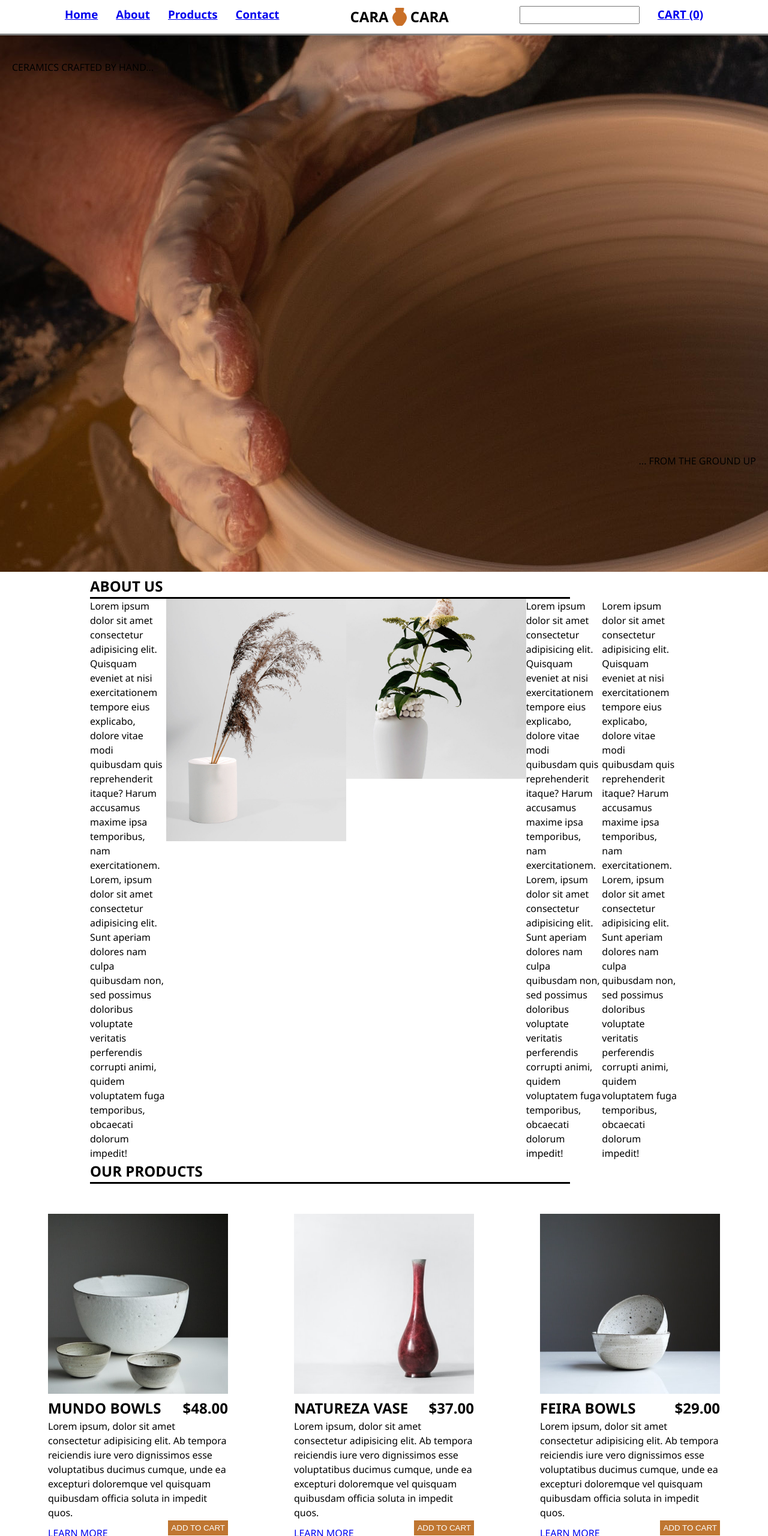
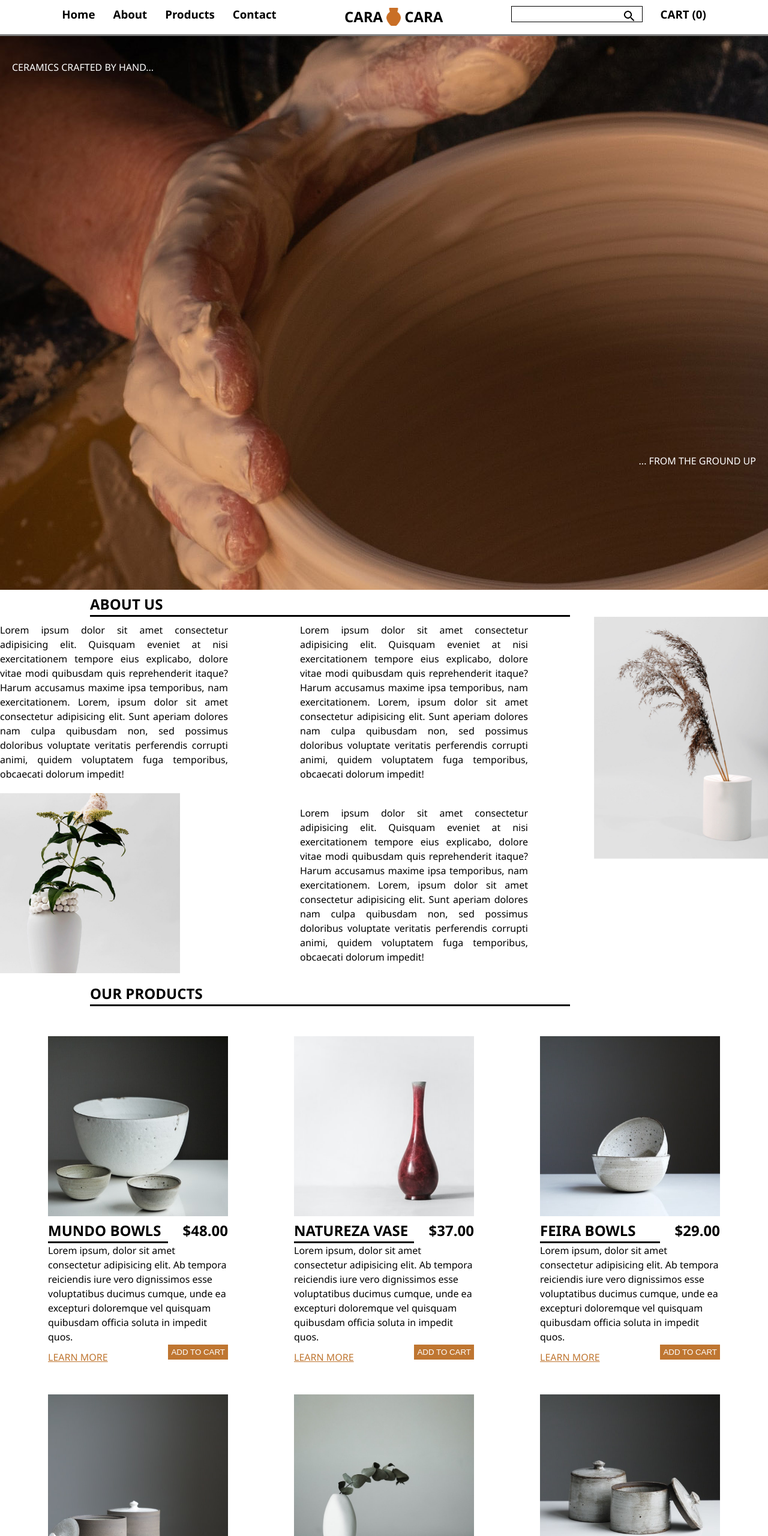
Before and after one commit to xaivntaajher/eCommerce_Website, a plain HTML site: page index.html in a window 1280 px wide. Shown: the top 2560 px of the page at 60% size. Drawn offline with Linux system fonts and the light colour scheme.

Commit message:
warped about us section and completed search bar

```diff
--- a/index.html
+++ b/index.html
@@ -33,7 +33,12 @@
                                 <span><h2>CARA</h2></span>
                             </div>
                             <div class="container-6">
-                                <input type="text" src="assets\1200px-Google_Magnifying_Glass.svg.png" alt="search" style="width: 200px;height: 30px;">
+                                <div class="search-container">
+                                    <form action="#">
+                                      <input type="text">
+                                      <button type="submit" class="search-button"><img src="assets/1200px-Google_Magnifying_Glass.svg.png" alt="Search"></button>
+                                    </form>
+                                  </div>
                                 <a href="#"><h3>CART (0)</h3></a>
                             </div>
                         </div>
@@ -43,7 +48,9 @@
         </div>
         <section>
             <div>
-                <img src="assets\earl-wilcox-y3W0CzO063w-unsplash-alt.jpg" alt="hand-pottery" class="head-img">
+                <div>
+                  <img src="assets/earl-wilcox-y3W0CzO063w-unsplash-alt.jpg" alt="hand-pottery" class="head-img">
+                </div>
                 <div class="top-left">CERAMICS CRAFTED BY HAND...</div>
                 <div class="bottom-right">... FROM THE GROUND UP</div>
               </div>
@@ -54,25 +61,29 @@
             <div class="flex-container">
                 <div class="container-about">
                     <div class="container-about-1">
+                        <div class="container-about-3">
                             <p>
                                 Lorem ipsum dolor sit amet consectetur adipisicing elit. Quisquam eveniet at nisi exercitationem tempore eius explicabo, dolore vitae modi quibusdam quis reprehenderit itaque? Harum accusamus maxime ipsa temporibus, nam exercitationem. Lorem, ipsum dolor sit amet consectetur adipisicing elit. Sunt aperiam dolores nam culpa quibusdam non, sed possimus doloribus voluptate veritatis perferendis corrupti animi, quidem voluptatem fuga temporibus, obcaecati dolorum impedit!
                             </p>
                         </div>
-                    <div class="container-about-2">
-                        <p><img src="assets\Cylinder_unglazed3_2048x2048.jpg" alt="cylinder-vase" class="product-container"></p>
-                    </div>
-                    <div class="container-about-2">
+                        <div class="container-about-3">
                             <p><img src="assets\Vase_Dame_2048x2048.jpg" alt="cylinder-vase" class="product-img"></p>
                         </div>
-                    <div class="container-about-1">
+                    </div>
+                    <div  class="container-about-1">
+                        <div class="container-about-3">
                             <p>
                                 Lorem ipsum dolor sit amet consectetur adipisicing elit. Quisquam eveniet at nisi exercitationem tempore eius explicabo, dolore vitae modi quibusdam quis reprehenderit itaque? Harum accusamus maxime ipsa temporibus, nam exercitationem. Lorem, ipsum dolor sit amet consectetur adipisicing elit. Sunt aperiam dolores nam culpa quibusdam non, sed possimus doloribus voluptate veritatis perferendis corrupti animi, quidem voluptatem fuga temporibus, obcaecati dolorum impedit!
                             </p>
                         </div>
-                    <div class="container-about-1">
+                        <div class="container-about-3">
                             <p>
                                 Lorem ipsum dolor sit amet consectetur adipisicing elit. Quisquam eveniet at nisi exercitationem tempore eius explicabo, dolore vitae modi quibusdam quis reprehenderit itaque? Harum accusamus maxime ipsa temporibus, nam exercitationem. Lorem, ipsum dolor sit amet consectetur adipisicing elit. Sunt aperiam dolores nam culpa quibusdam non, sed possimus doloribus voluptate veritatis perferendis corrupti animi, quidem voluptatem fuga temporibus, obcaecati dolorum impedit!
                             </p>
+                        </div>
+                    </div>
+                    <div class="container-about-2">
+                        <p><img src="assets\Cylinder_unglazed3_2048x2048.jpg" alt="cylinder-vase" class="product-container pic" style="filter: flipV;"></p>
                     </div>
                 </div>
             </div>
@@ -97,7 +108,7 @@
                         <div class="product-container">
                             <div class="container-2">
                                 <div class="learn"><p><a href="#"><u>LEARN MORE</u></a></p></div>
-                                <div><a href="#"><button class="orange-button">ADD TO CART</button></a></div>
+                                <div><button class="orange-button"><a href="#">ADD TO CART</a></button></div>
                             </div>
                         </div>
                     </div>
@@ -117,7 +128,7 @@
                         <div class="product-container">
                             <div class="container-2">
                                 <div class="learn"><p><a href="#"><u>LEARN MORE</u></a></p></div>
-                                <div><a href="#"><button class="orange-button">ADD TO CART</button></a></div>
+                                <div><button class="orange-button"><a href="#">ADD TO CART</a></button></div>
                             </div>
                         </div>
                     </div>
@@ -137,7 +148,7 @@
                         <div class="product-container">
                             <div class="container-2">
                                 <div class="learn"><p><a href="#"><u>LEARN MORE</u></a></p></div>
-                                <div><a href="#"><button class="orange-button">ADD TO CART</button></a></div>
+                                <div><button class="orange-button"><a href="#">ADD TO CART</a></button></div>
                             </div>
                         </div>
                     </div>
@@ -157,7 +168,7 @@
                         <div class="product-container">
                             <div class="container-2">
                                 <div class="learn"><p><a href="#"><u>LEARN MORE</u></a></p></div>
-                                <div><a href="#"><button class="orange-button">ADD TO CART</button></a></div>
+                                <div><button class="orange-button"><a href="#">ADD TO CART</a></button></div>
                             </div>
                         </div>
                     </div>
@@ -177,7 +188,7 @@
                         <div class="product-container">
                             <div class="container-2">
                                 <div class="learn"><p><a href="#"><u>LEARN MORE</u></a></p></div>
-                                <div><a href="#"><button class="orange-button">ADD TO CART</button></a></div>
+                                <div><button class="orange-button"><a href="#">ADD TO CART</a></button></div>
                             </div>
                         </div>
                     </div>
@@ -197,7 +208,7 @@
                         <div class="product-container">
                             <div class="container-2">
                                 <div class="learn"><p><a href="#"><u>LEARN MORE</u></a></p></div>
-                                <div><a href="#"><button class="orange-button">ADD TO CART</button></a></div>
+                                <div><button class="orange-button"><a href="#">ADD TO CART</a></button></div>
                             </div>
                         </div>
                     </div>
@@ -217,7 +228,7 @@
                         <div class="product-container">
                             <div class="container-2">
                                 <div class="learn"><p><a href="#"><u>LEARN MORE</u></a></p></div>
-                                <div><a href="#"><button class="orange-button">ADD TO CART</button></a></div>
+                                <div><button class="orange-button"><a href="#">ADD TO CART</a></button></div>
                             </div>
                         </div>
                     </div>
@@ -237,7 +248,7 @@
                         <div class="product-container">
                             <div class="container-2">
                                 <div class="learn"><p><a href="#"><u>LEARN MORE</u></a></p></div>
-                                <div><a href="#"><button class="orange-button">ADD TO CART</button></a></div>
+                                <div><button class="orange-button"><a href="#">ADD TO CART</a></button></div>
                             </div>
                         </div>
                     </div>
@@ -257,7 +268,7 @@
                         <div class="product-container">
                             <div class="container-2">
                                 <div class="learn"><p><a href="#"><u>LEARN MORE</u></a></p></div>
-                                <div><a href="#"><button class="orange-button">ADD TO CART</button></a></div>
+                                <div><button class="orange-button"><a href="#">ADD TO CART</a></button></div>
                             </div>
                         </div>
                     </div>
@@ -271,15 +282,13 @@
                 <div class="contact">
                     <form action="mailto:emailid@example.com" method="post" enctype="text/plain">
                         <label><h2>Email</h2></label>
-                        <br>
                         <input type="email" name="email" style="width: 500px;height: 30px;">
                         <br>
                         <label><h2>Message</h2></label>
-                        <br>
                         <input type="text" name="message" style="width: 500px;height: 200px;">
                         <br>
                         <br>
-                        <button class="orange-button">SEND</button>
+                        <a href="#"><button class="orange-button">SEND</button></a>
                      </form>
                 </div>
             </div>
@@ -290,8 +299,8 @@
             <div class="flex-container">
                 <div class="container-5">
                     <div>
-                        <img src="assets\icons8-youtube-96.png" alt="youtube-logo" class="logo">
-                        <img src="assets\icons8-facebook-96 (1).png" alt="facebook-logo" class="logo">
+                        <a href="#"><img src="assets\icons8-youtube-96.png" alt="youtube-logo" class="logo"></a>
+                        <a href="#"><img src="assets\icons8-facebook-96 (1).png" alt="facebook-logo" class="logo"></a>
                     </div>
                     <div>
                         <span>CARA</span>
@@ -299,8 +308,8 @@
                         <span>CARA</span>
                     </div>
                     <div>
-                        <img src="assets\icons8-twitter-96.png" alt="twitter-logo" class="logo">
-                        <img src="assets\icons8-instagram-96.png" alt="instagram-logo" class="logo">
+                        <a href="#"><img src="assets\icons8-twitter-96.png" alt="twitter-logo" class="logo"></a>
+                        <a href="#"><img src="assets\icons8-instagram-96.png" alt="instagram-logo" class="logo"></a>
                     </div>
                 </div>
             </div>
--- a/styles.css
+++ b/styles.css
@@ -17,12 +17,32 @@ body{
     letter-spacing: 50;
     font-size: 16px;
     line-height: 1.5;
+    padding-top: 30px;
 }
 
 h1 {
     border-bottom: 3px solid black;
     width: 800px;
     margin-left: 150px;
+}
+
+.logo {
+    width: 36px;
+    height: 36px;
+}
+
+.container-header {
+    display: flex;
+    height: 30px;
+}
+
+nav {
+    background-color: #FFFFFF;
+    position: fixed;
+    top: 0px;
+    width: 100%;
+    height: 60px;
+    border-bottom: 3px solid gray;
 }
 
 footer {
@@ -42,8 +62,7 @@ footer {
     gap: 100px;
     padding: 200px
 }
-.product
--title {
+.product-title {
     border-bottom: 3px solid black;
     width: 200px;
 }
@@ -72,33 +91,43 @@ footer {
     padding: 10px;
 }
 
-.logo {
-    width: 36px;
-    height: 36px;
+.container-4 {
+    display: flex;
+    justify-content: space-evenly;
+    flex-direction: column-reverse;
 }
 
-.container-header {
+.container-5 {
     display: flex;
-    height: 30px;
+    justify-content: space-evenly;
 }
 
-nav {
-    background-color: #FFFFFF;
-    position: fixed;
-    top: 0px;
-    width: 100%;
+
+.container-6 {
+    display: flex;
+    justify-content: space-around;
+    padding: 10px;
+    gap: 30px;
 }
+
+.container-7 {
+    display: flex;
+    justify-content: space-evenly;
+}
+
 
 .top-left {
     position: absolute;
     top: 100px;
     left: 20px;
+    color: #FFFFFF;
 }
 
 .bottom-right {
     position: absolute;
     bottom: 20px;
     right: 20px;
+    color: #FFFFFF;
 }
 
 .head-img {
@@ -111,11 +140,14 @@ nav {
     margin-left: 150px;
     margin-right: 150px;
     justify-content: center;
+    gap: 100px;
 }
 
 .container-about-1 {
     display: flex;
-    width: 300px;
+    width: 400px;
+    flex-wrap: wrap;
+    justify-content: space-evenly;
 }
 
 .container-about-2 {
@@ -123,6 +155,11 @@ nav {
     object-fit: cover;
 }
 
+.container-about-3 {
+    width: 400px;
+    padding: 10px;
+    text-align: justify;
+}
 .learn {
     color: #bf7631;
     padding-top: 10px;
@@ -137,47 +174,60 @@ nav {
     text-decoration: none;
 }
 
-.container-4 {
-    display: flex;
-    justify-content: space-evenly;
-    flex-direction: column-reverse;
-}
-
-.container-5 {
-    display: flex;
-    justify-content: space-evenly;
-}
-
 .contact {
     display: grid;
     place-items: center;
 }
 
-.container-6 {
-    display: flex;
-    justify-content: space-around;
-    padding: 10px;
-    gap: 30px;
-    text-decoration: none;
-}
-
-nav {
-    border-bottom: 3px solid gray;
-}
-
-.container-7 {
-    display: flex;
-    justify-content: space-evenly;
-}
 
 .grid {
     display: grid;
     grid-template-areas:
-    "top top top"
-    "mid mid mid"
-    "bot bot bot";
+    "top-l top top-r"
+    "mid-l mid mid-r"
+    "bot-l bot bot-r";
     align-items: center;
     gap: 50px;
     padding: 50px;
     justify-items: center;
 }
+
+a {
+    text-decoration: none;
+    color: inherit
+}
+
+.pic {
+    transform: scalex(-1);
+}
+
+.img-1 {
+    float: right;
+}
+
+.search-container {
+    position: relative;
+  }
+
+  input[type="text"] {
+    width: 100%;
+    padding: 5px 20px;
+    box-sizing: border-box;
+    border: solid thin;
+  }
+
+  .search-button {
+    position: absolute;
+    top: 0;
+    right: 0;
+    bottom: 0;
+    padding: 0 10px;
+    background: none;
+    border: none;
+    cursor: pointer;
+  }
+
+  .search-button img {
+    width: 24px;
+    height: 24px;
+  }
```
Lines whose indentation alone changed are shown as unchanged.
